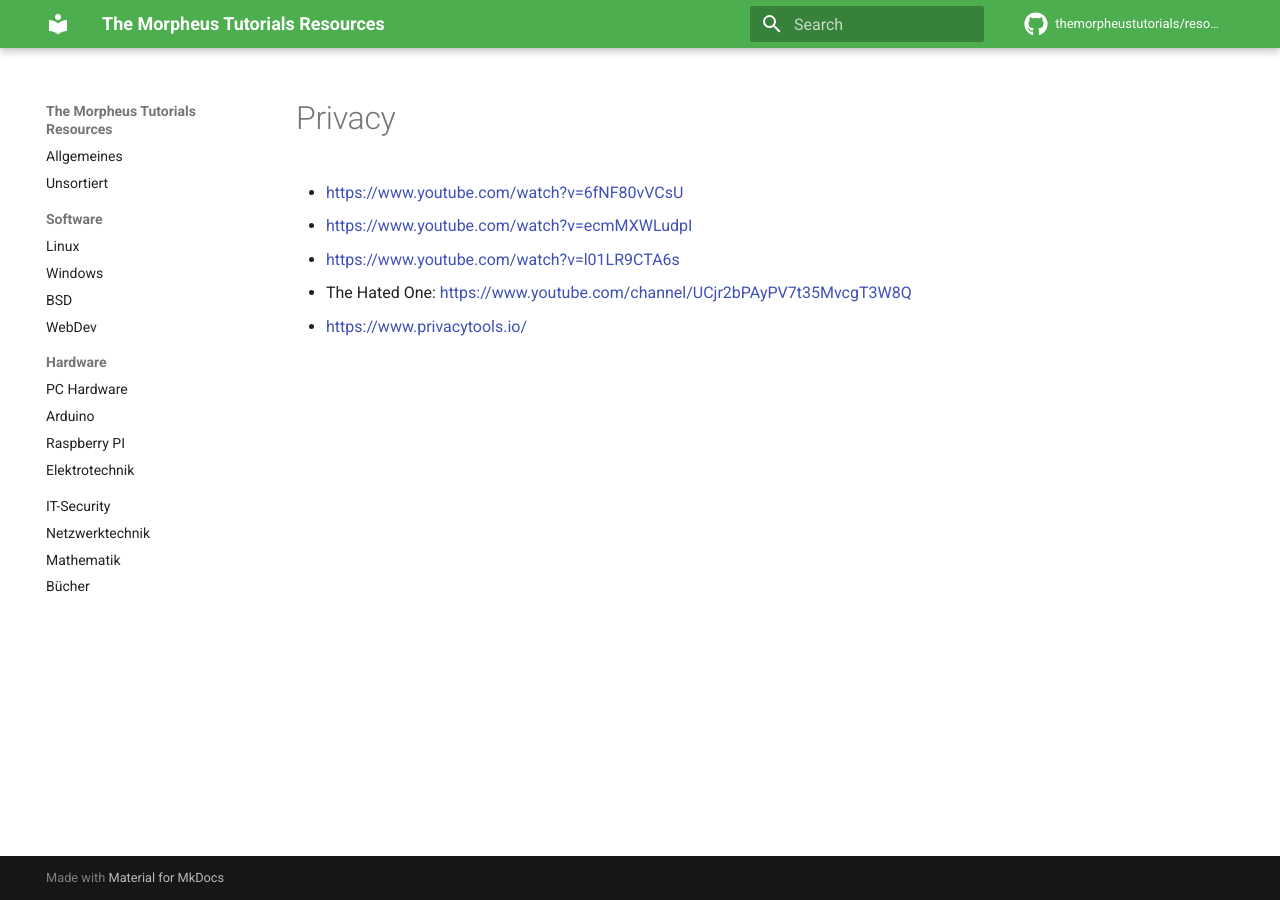
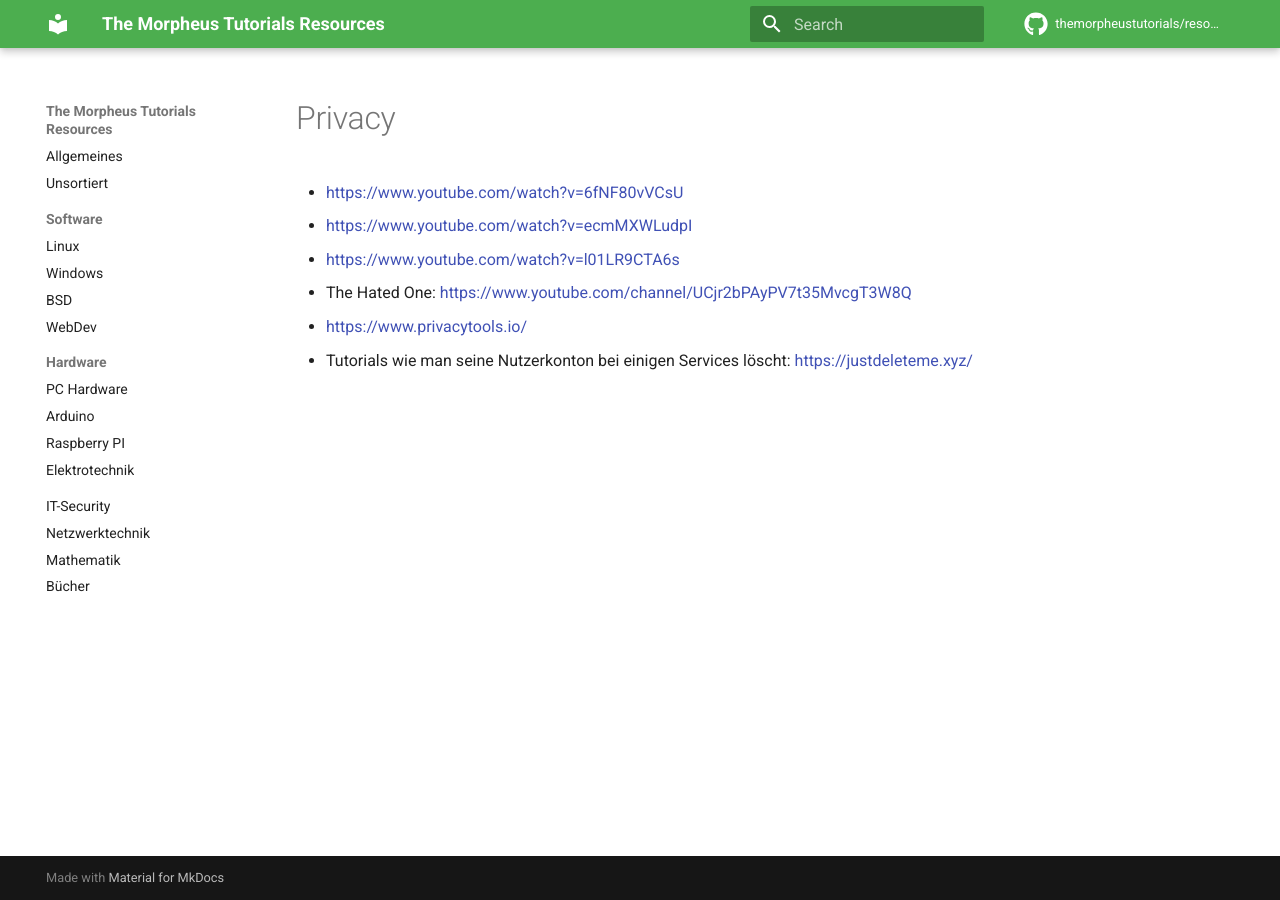
Before and after one commit to themorpheustutorials/resources, an MkDocs documentation site: the page built from docs/privacy.md, in a window 1280 px wide. Built offline with MkDocs 1.6.1 and Material for MkDocs 9.7.7, drawn with Linux system fonts in a browser that asks for light colours; comment, search, counter and statistics services are not loaded.

Commit message:
Update privacy.md

```diff
--- a/docs/privacy.md
+++ b/docs/privacy.md
@@ -3,3 +3,4 @@
 - [https://www.youtube.com/watch?v=l01LR9CTA6s](https://www.youtube.com/watch?v=l01LR9CTA6s)
 - The Hated One: [https://www.youtube.com/channel/UCjr2bPAyPV7t35MvcgT3W8Q](https://www.youtube.com/channel/UCjr2bPAyPV7t35MvcgT3W8Q)
 - [https://www.privacytools.io/](https://www.privacytools.io/)
+- Tutorials wie man seine Nutzerkonton bei einigen Services löscht: [https://justdeleteme.xyz/](https://justdeleteme.xyz/)
```
